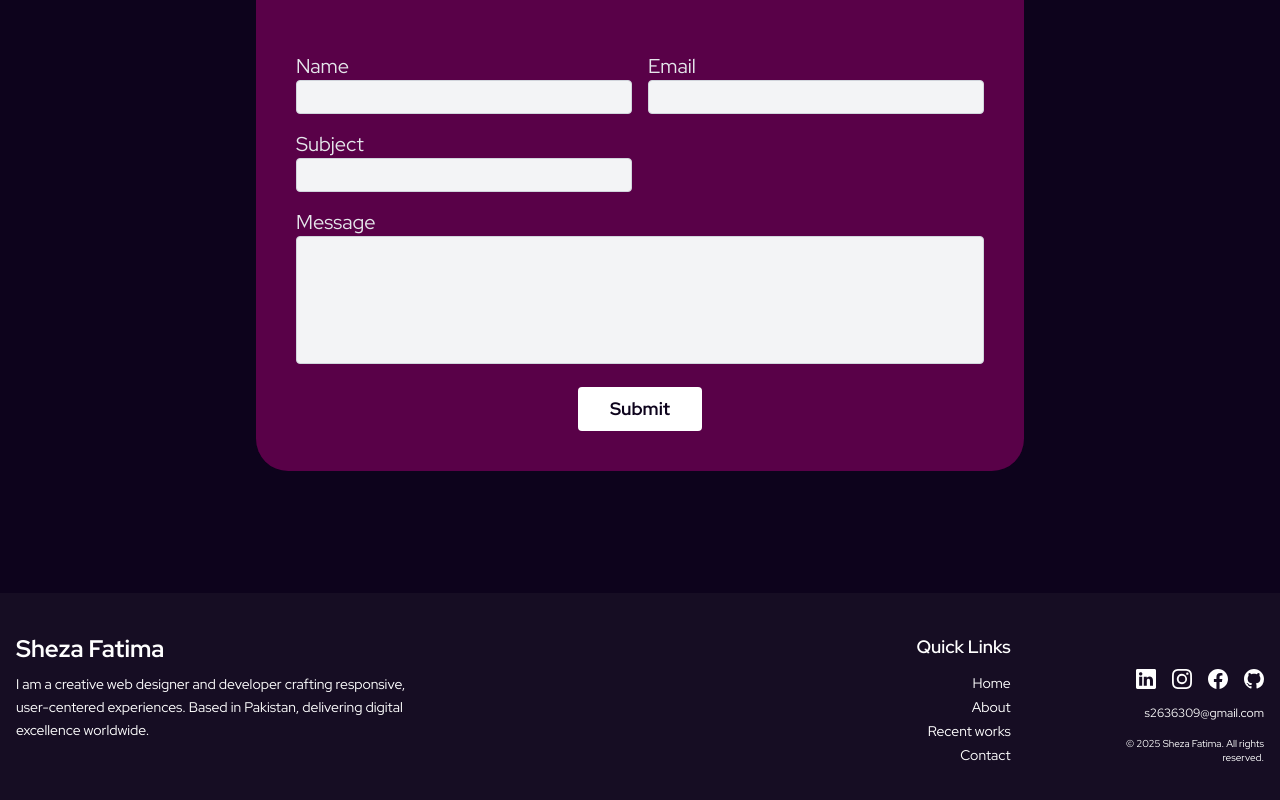
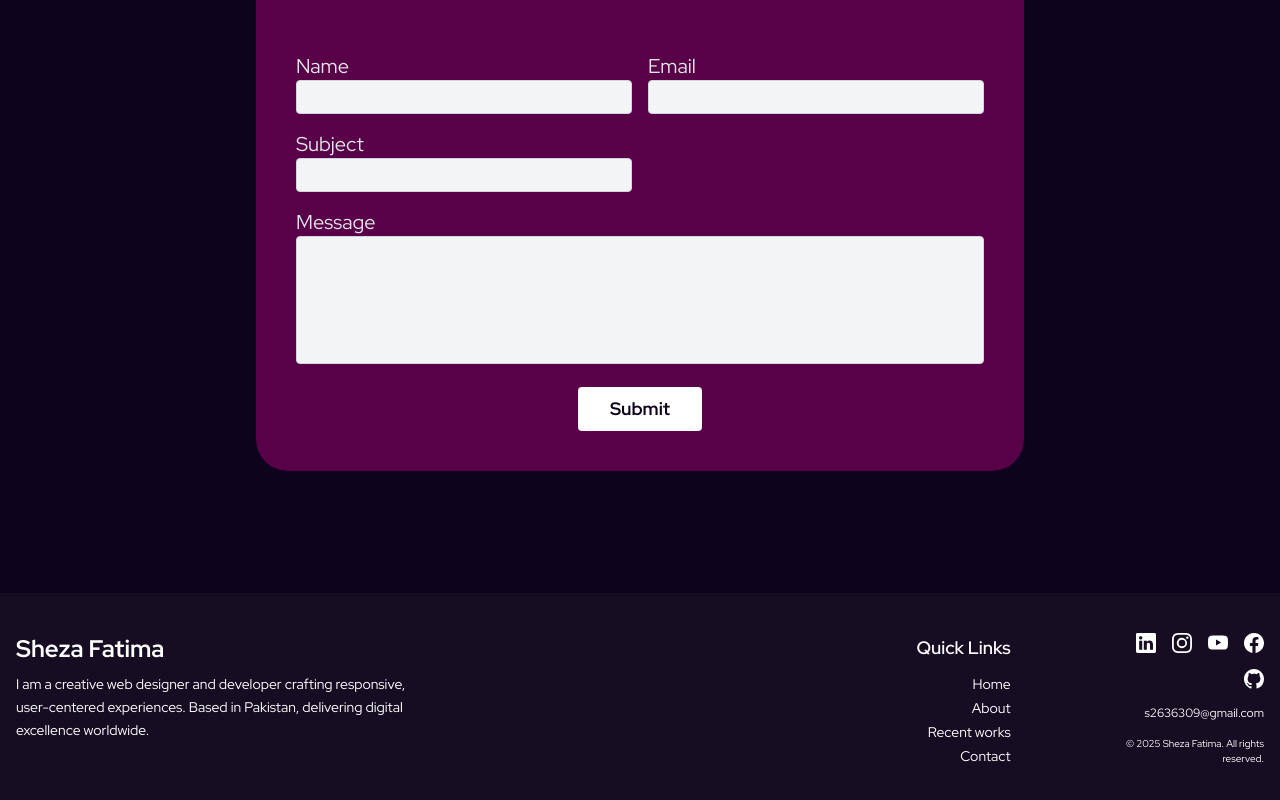
Before and after one commit to shezafatima/ShezaFatimaPortfolio, a Next.js app: page / in a window 1280 px wide. Shown: the part 7678-8478 px from the top of the page. Built offline with nearby package versions, Linux system fonts and the light colour scheme.

Commit message:
links added

```diff
--- a/app/components/Footer.tsx
+++ b/app/components/Footer.tsx
@@ -3,6 +3,7 @@ import Conatainer from "./Container";
 import {
   BsFacebook,
   BsInstagram,
+  BsYoutube,
   BsLinkedin,
   BsGithub,
 } from "react-icons/bs";
@@ -61,21 +62,29 @@ export default function Footer() {
               <div className="flex flex-wrap justify-center lg:justify-end gap-4 text-xl">
                 <Link
                   target="_blank"
-                  href="https://www.linkedin.com/in/sheza-fatima-437b17333/"
+                  href="https://www.linkedin.com/in/sheza-fatima-78894830b"
                   className=" transition duration-300 ease-in-out hover:transform hover:translate-y-0.5 inline-block"
                 >
                   <BsLinkedin />
                 </Link>
                 <Link
                   target="_blank"
-                  href="https://www.instagram.com/1824digital_sf?igsh=ZGUzMzM3NWJiOQ=="
+                  href="https://www.instagram.com/devwithsheza/"
                   className=" transition duration-300 ease-in-out hover:transform hover:translate-y-0.5 inline-block"
                 >
                   <BsInstagram />
                 </Link>
                 <Link
                   target="_blank"
-                  href="https://www.facebook.com/profile.php?id=61566351903578&mibextid=ZbWKwL"
+                  href="https://www.youtube.com/@devwithsheza"
+                  className=" transition duration-300 ease-in-out hover:transform hover:translate-y-0.5 inline-block"
+                >
+                  <BsYoutube />
+                </Link>
+
+                <Link
+                  target="_blank"
+                  href="https://www.facebook.com/sheza.fatima.755487"
                   className=" transition duration-300 ease-in-out hover:transform hover:translate-y-0.5 inline-block"
                 >
                   <BsFacebook />
```
